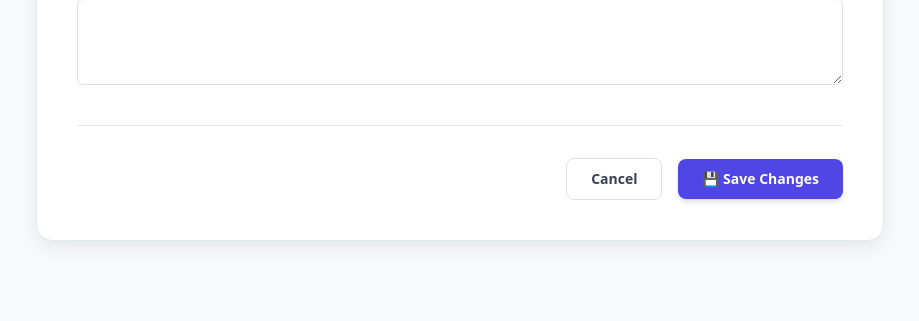
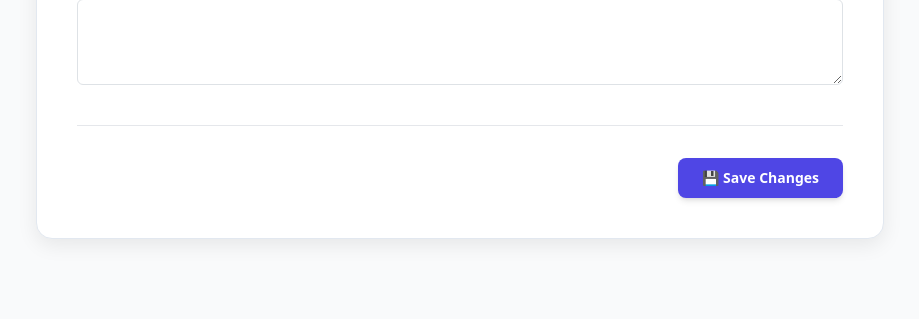
Before and after one commit to sunodmongia/App, a Django app: page /profiles/1/edit/ in a window 1280 px wide. Shown: the part 939-1260 px from the top of the page, without its empty margins (180-1099 px from the left). After the commit the page ends 1188 px from the top, so only its background shows below. Run offline with Django 5.2, Linux system fonts and the light colour scheme; the visitor is signed in with stand-in values (Sample User, id 1); data comes from the database, SQL or seed files in the repository; some libraries are stand-ins or nearby versions.

Commit message:
user home view

```diff
--- a/src/profiles/urls.py
+++ b/src/profiles/urls.py
@@ -4,7 +4,7 @@ from .views import MyProfileView, ProfileEditView, UserProfileView, ProfileListV
 urlpatterns = [
     path("", MyProfileView.as_view(), name="profile-home"),
     path("all/", ProfileListView.as_view(), name="profile-list"),
-    path("<str:username>", UserProfileView.as_view(), name="profile-home"),
+    path("<int:pk>", UserProfileView.as_view(), name="profile-user"),
     path("<int:pk>/edit/", ProfileEditView.as_view(), name="profile-edit"),
     path("<int:pk>/delete/", ProfileDeleteView.as_view(), name="profile-delete"),
 ]
--- a/src/templates/profiles/edit_profile.html
+++ b/src/templates/profiles/edit_profile.html
@@ -126,10 +126,6 @@
 
 
         <div class="flex justify-end items-center gap-3 pt-8 border-t border-gray-200">
-          <a href="{% url 'profile-home' %}"
-            class="px-6 py-2.5 text-sm font-semibold border border-gray-300 rounded-lg text-gray-700 hover:bg-gray-100 transition">
-            Cancel
-          </a>
           <button type="submit"
             class="px-6 py-2.5 text-sm font-bold bg-indigo-600 text-white rounded-lg hover:bg-indigo-700 shadow-md hover:shadow-lg transition">
             💾 Save Changes
--- a/src/templates/profiles/list.html
+++ b/src/templates/profiles/list.html
@@ -58,7 +58,7 @@
                     </td>
                     <td class="text-center">
                         <!-- View -->
-                        <a href="{% url 'profile-home' profile.user.username %}" class="btn btn-sm btn-outline-primary"
+                        <a href="{% url 'profile-user' profile.user.id %}" class="btn btn-sm btn-outline-primary"
                             title="View">
                             <i class="bi bi-eye"></i>
                         </a>
```
